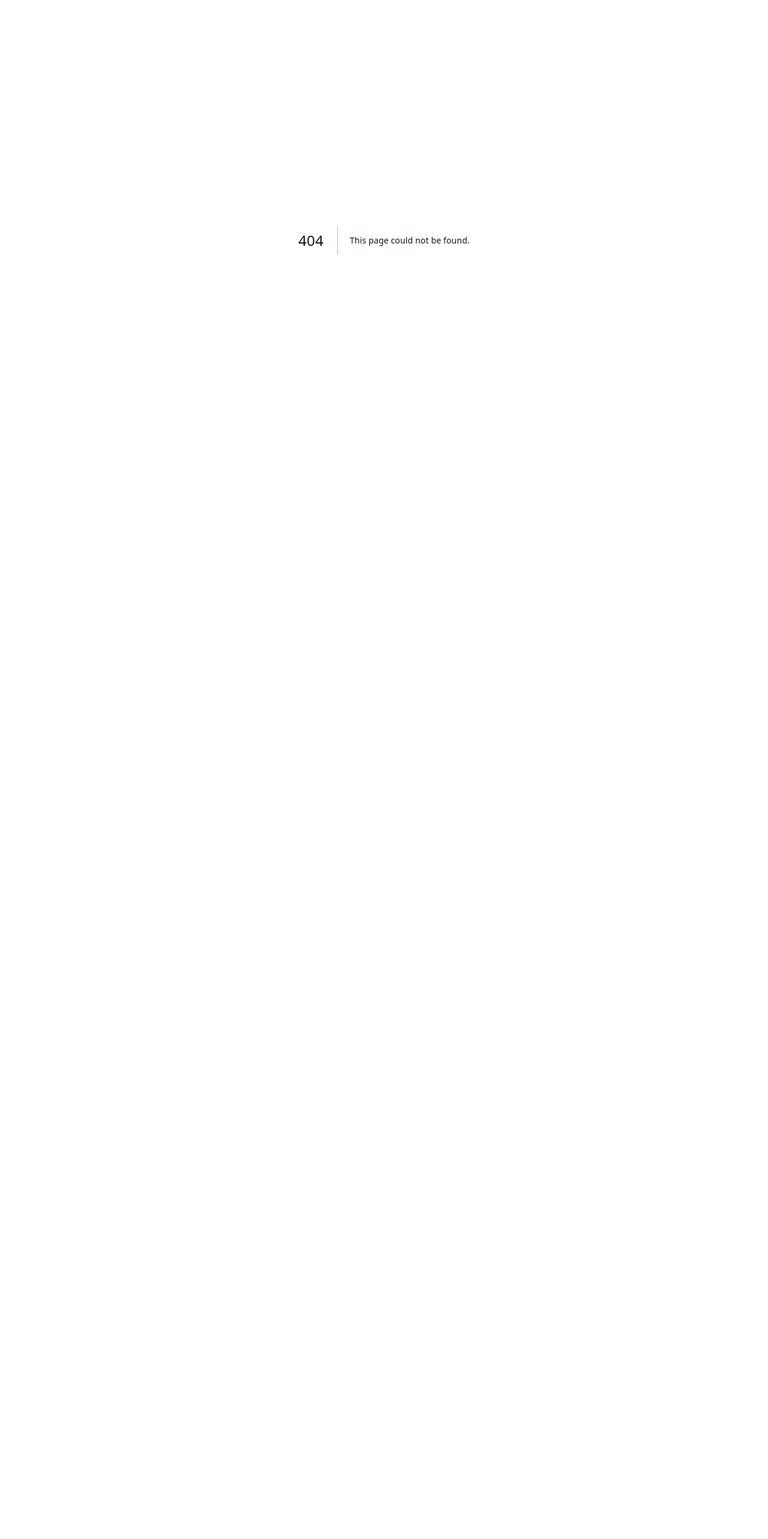
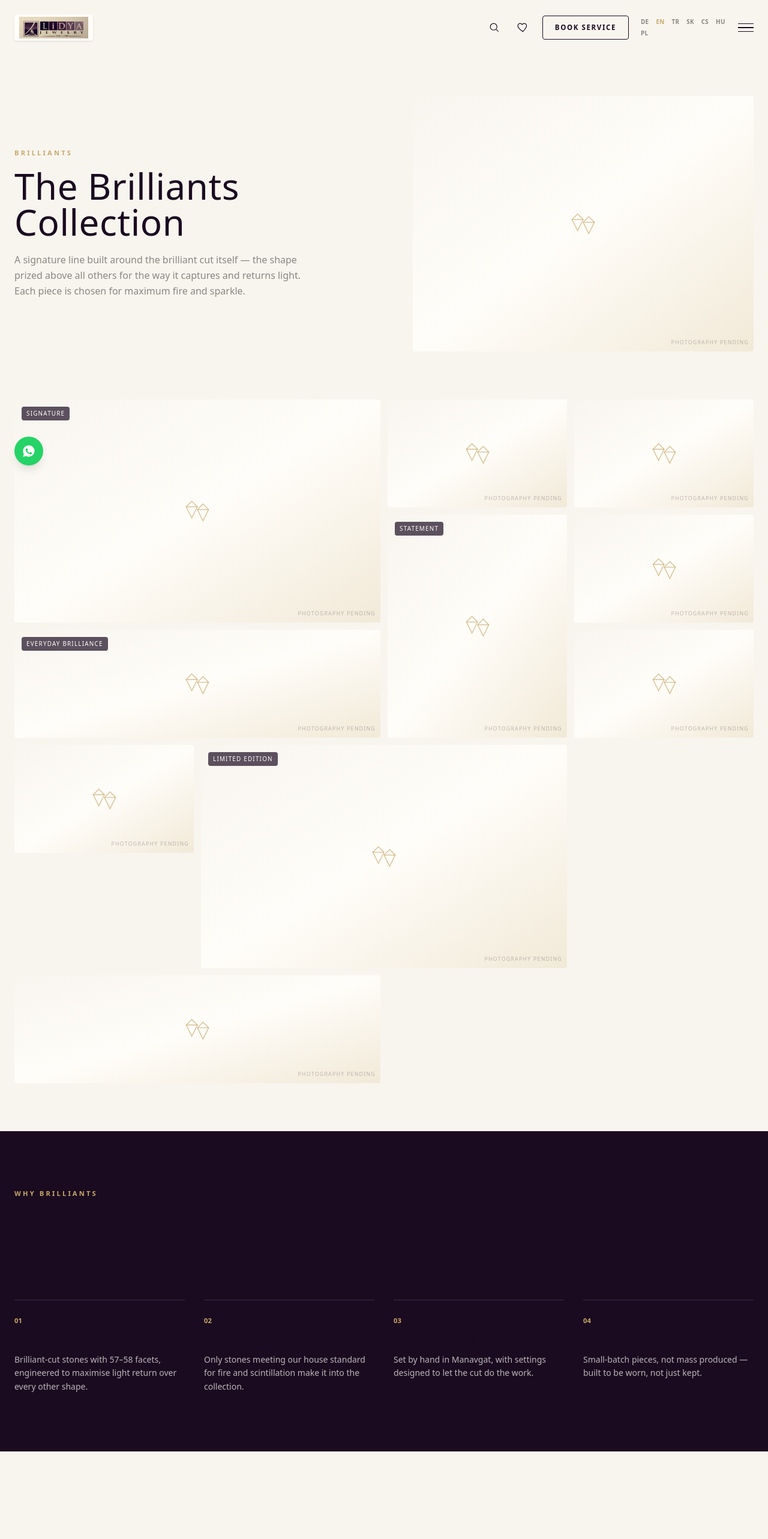
Before and after one commit to IBFDENT/LidyaAlbaresort.com, a Next.js app: page /brilliants in a window 1280 px wide. Before the commit this address had no page. Shown: the top 2566 px of the page at 60% size. Before the commit the page ends 800 px from the top, so only its background shows below. Built offline with nearby package versions, Linux system fonts and the light colour scheme.

Commit message:
Merge Diamonds + Investment Diamonds into one collection, add Brilliants

```diff
--- /dev/null
+++ b/src/app/brilliants/page.tsx
@@ -0,0 +1,83 @@
+import type { Metadata } from "next";
+import Header from "@/components/Header";
+import Footer from "@/components/Footer";
+import FloatingActions from "@/components/FloatingActions";
+import CategoryHero from "@/components/category/CategoryHero";
+import CategoryGallery from "@/components/category/CategoryGallery";
+import CategoryCraft from "@/components/category/CategoryCraft";
+import CategoryCTA from "@/components/category/CategoryCTA";
+import { GemClusterIcon } from "@/components/category/icons";
+
+export const metadata: Metadata = {
+  title: "Brilliants — LIDYA JEWELRY",
+  description:
+    "The Brilliants collection from LIDYA JEWELRY — signature brilliant-cut pieces chosen for maximum fire and sparkle.",
+};
+
+// NOTE for Ferino: hero/craft copy below is a first draft so the page is
+// complete and live — swap in your own positioning once photos arrive.
+export default function BrilliantsPage() {
+  return (
+    <>
+      <Header />
+      <main>
+        <CategoryHero
+          eyebrow="Brilliants"
+          title="The Brilliants Collection"
+          lead="A signature line built around the brilliant cut itself — the shape prized above all others for the way it captures and returns light. Each piece is chosen for maximum fire and sparkle."
+          icon={<GemClusterIcon />}
+        />
+
+        <CategoryGallery
+          icon={<GemClusterIcon />}
+          items={[
+            { caption: "Signature" },
+            {},
+            {},
+            { caption: "Statement" },
+            {},
+            { caption: "Everyday Brilliance" },
+            {},
+            {},
+            { caption: "Limited Edition" },
+            {},
+          ]}
+        />
+
+        <CategoryCraft
+          eyebrow="Why Brilliants"
+          title="What sets this collection apart"
+          points={[
+            {
+              title: "The Cut",
+              description:
+                "Brilliant-cut stones with 57–58 facets, engineered to maximise light return over every other shape.",
+            },
+            {
+              title: "Selection",
+              description:
+                "Only stones meeting our house standard for fire and scintillation make it into the collection.",
+            },
+            {
+              title: "Craftsmanship",
+              description:
+                "Set by hand in Manavgat, with settings designed to let the cut do the work.",
+            },
+            {
+              title: "Rarity",
+              description:
+                "Small-batch pieces, not mass produced — built to be worn, not just kept.",
+            },
+          ]}
+        />
+
+        <CategoryCTA
+          title="Discover the Brilliants collection"
+          sub="Photography for this collection is being prepared. Book a private appointment at one of our boutiques to view current pieces."
+        />
+      </main>
+      <Footer />
+      <FloatingActions />
+    </>
+  );
+}
--- a/src/app/diamonds/page.tsx
+++ b/src/app/diamonds/page.tsx
@@ -11,7 +11,7 @@ import { DiamondIcon } from "@/components/category/icons";
 export const metadata: Metadata = {
   title: "Diamonds — LIDYA JEWELRY",
   description:
-    "Diamond jewellery selected for cut, colour, clarity and carat, certified and set by hand at LIDYA JEWELRY.",
+    "Certified diamond jewellery selected for cut, colour, clarity and carat — set by hand at LIDYA JEWELRY, or held loose as a private, portable store of value.",
 };
 
 export default function DiamondsPage() {
@@ -22,7 +22,7 @@ export default function DiamondsPage() {
         <CategoryHero
           eyebrow="Diamonds"
           title="For Moments of Lasting Value"
-          lead="Formed under pressure over billions of years, a diamond has always stood for what endures. We set ours in designs meant to be worn, loved and passed down."
+          lead="Formed under pressure over billions of years, a diamond has always stood for what endures. Every stone we offer is independently graded by GIA or IGI, then set by hand in designs meant to be worn and passed down — or kept loose, as one of the most private and portable ways to hold value."
           icon={<DiamondIcon />}
         />
 
@@ -70,8 +70,8 @@ export default function DiamondsPage() {
         />
 
         <CategoryCTA
-          title="View our diamonds in person"
-          sub="Photography for this collection is being prepared. Book a private appointment at one of our boutiques to view current pieces."
+          title="Speak with us about diamonds"
+          sub="Photography for this collection is being prepared. Book a private appointment to view current pieces, or to discuss certified loose stones for investment purposes."
         />
       </main>
       <Footer />
--- a/src/app/investment-diamonds/page.tsx
+++ b/src/app/investment-diamonds/page.tsx
@@ -1,81 +1,7 @@
-import type { Metadata } from "next";
-import Header from "@/components/Header";
-import Footer from "@/components/Footer";
-import FloatingActions from "@/components/FloatingActions";
-import CategoryHero from "@/components/category/CategoryHero";
-import CategoryGallery from "@/components/category/CategoryGallery";
-import CategoryCraft from "@/components/category/CategoryCraft";
-import CategoryCTA from "@/components/category/CategoryCTA";
-import { GemClusterIcon } from "@/components/category/icons";
+import { redirect } from "next/navigation";
 
-export const metadata: Metadata = {
-  title: "Investment Diamonds — LIDYA JEWELRY",
-  description:
-    "Certified, loose brilliant-cut diamonds for private, portable, long-term investment — alongside our Investment Gold service at LIDYA JEWELRY.",
-};
-
-export default function InvestmentDiamondsPage() {
-  return (
-    <>
-      <Header />
-      <main>
-        <CategoryHero
-          eyebrow="Investment Diamonds"
-          title="Brilliance as a Store of Value"
-          lead="Beyond jewellery, a certified loose diamond is one of the most private and portable ways to hold value. We source and certify brilliant-cut stones for clients who invest the way they collect — carefully."
-          icon={<GemClusterIcon />}
-        />
-
-        <CategoryGallery
-          icon={<GemClusterIcon />}
-          items={[
-            { caption: "GIA Certified" },
-            {},
-            {},
-            { caption: "Loose Stones" },
-            {},
-            { caption: "Investment Grade" },
-            {},
-            {},
-            { caption: "Portfolio" },
-            {},
-          ]}
-        />
-
-        <CategoryCraft
-          eyebrow="Why Diamonds"
-          title="A complement to Investment Gold, not a replacement"
-          points={[
-            {
-              title: "Certification",
-              description:
-                "Every stone we offer is independently graded by GIA or IGI before it reaches a client.",
-            },
-            {
-              title: "Portability",
-              description:
-                "A significant store of value that fits in a pocket — no other asset compresses so much worth into so little space.",
-            },
-            {
-              title: "Privacy",
-              description:
-                "Ownership that doesn't require registration or public record, held entirely at the owner's discretion.",
-            },
-            {
-              title: "Diversification",
-              description:
-                "A tangible complement to gold and other holdings, with a value history of its own.",
-            },
-          ]}
-        />
-
-        <CategoryCTA
-          title="Speak with us about investment diamonds"
-          sub="Photography for this collection is being prepared. Book a private appointment to discuss current availability and certification."
-        />
-      </main>
-      <Footer />
-      <FloatingActions />
-    </>
-  );
+// "Investment Diamonds" was merged into the main Diamonds collection —
+// this route is kept only so old links / bookmarks don't break.
+export default function InvestmentDiamondsRedirect() {
+  redirect("/diamonds");
 }
--- a/src/components/Footer.tsx
+++ b/src/components/Footer.tsx
@@ -26,19 +26,19 @@ export default function Footer() {
             {dict.footer.nav}
           </h5>
           <div className="mt-4 flex flex-col gap-2 text-sm">
-            <Link href="#collections" className="hover:text-gold">
+            <Link href="/#collections" className="hover:text-gold">
               {dict.nav.collections}
             </Link>
-            <Link href="#services" className="hover:text-gold">
+            <Link href="/#services" className="hover:text-gold">
               {dict.nav.services}
             </Link>
-            <Link href="#catalog" className="hover:text-gold">
+            <Link href="/#catalog" className="hover:text-gold">
               {dict.nav.bespoke}
             </Link>
-            <Link href="#boutiques" className="hover:text-gold">
+            <Link href="/#boutiques" className="hover:text-gold">
               {dict.nav.boutiques}
             </Link>
-            <Link href="#contact" className="hover:text-gold">
+            <Link href="/#contact" className="hover:text-gold">
               {dict.nav.contact}
             </Link>
           </div>
--- a/src/components/category/CategoryCTA.tsx
+++ b/src/components/category/CategoryCTA.tsx
@@ -12,7 +12,7 @@ export default function CategoryCTA({ title, sub }: CategoryCTAProps) {
           <p className="mt-4 max-w-md mx-auto text-grey">{sub}</p>
           <div className="mt-8 flex flex-wrap justify-center gap-4">
             <a
-              href="#contact"
+              href="/#contact"
               className="btn-magnetic inline-flex items-center justify-center rounded-sm bg-gold px-8 py-4 text-[0.78rem] font-semibold uppercase tracking-[0.14em] text-plum-dark hover:bg-gold-light"
             >
               Book a Private Appointment
--- a/src/components/category/CategoryGallery.tsx
+++ b/src/components/category/CategoryGallery.tsx
@@ -31,7 +31,7 @@ const MOSAIC_SPANS = [
 ];
 
 export default function CategoryGallery({ icon, items }: CategoryGalleryProps) {
-  const slots = items ?? Array.from({ length: 10 }, () => ({}));
+  const slots: GalleryItem[] = items ?? Array.from({ length: 10 }, () => ({}));
 
   return (
     <section className="py-20">
--- a/src/lib/i18n.ts
+++ b/src/lib/i18n.ts
@@ -23,7 +23,7 @@ type Dict = {
     bespoke: string;
     services: string;
     investment: string;
-    investmentDiamonds: string;
+    brilliants: string;
     about: string;
     boutiques: string;
     contact: string;
@@ -102,7 +102,7 @@ export const dictionaries: Record<Locale, Dict> = {
       bespoke: "Bespoke",
       services: "Service",
       investment: "Investmentgold",
-      investmentDiamonds: "Investmentdiamanten",
+      brilliants: "Brilliants",
       about: "Über uns",
       boutiques: "Boutiquen",
       contact: "Kontakt",
@@ -179,7 +179,7 @@ export const dictionaries: Record<Locale, Dict> = {
       bespoke: "Bespoke",
       services: "Services",
       investment: "Investment Gold",
-      investmentDiamonds: "Investment Diamonds",
+      brilliants: "Brilliants",
       about: "About",
       boutiques: "Boutiques",
       contact: "Contact",
@@ -256,7 +256,7 @@ export const dictionaries: Record<Locale, Dict> = {
       bespoke: "Özel Tasarım",
       services: "Hizmetler",
       investment: "Yatırım Altını",
-      investmentDiamonds: "Yatırımlık Pırlantalar",
+      brilliants: "Brilliants",
       about: "Hakkımızda",
       boutiques: "Butikler",
       contact: "İletişim",
@@ -333,7 +333,7 @@ export const dictionaries: Record<Locale, Dict> = {
       bespoke: "Zákazková výroba",
       services: "Servis",
       investment: "Investičné zlato",
-      investmentDiamonds: "Investičné diamanty",
+      brilliants: "Brilliants",
       about: "O nás",
       boutiques: "Butiky",
       contact: "Kontakt",
@@ -410,7 +410,7 @@ export const dictionaries: Record<Locale, Dict> = {
       bespoke: "Zakázková výroba",
       services: "Servis",
       investment: "Investiční zlato",
-      investmentDiamonds: "Investiční diamanty",
+      brilliants: "Brilliants",
       about: "O nás",
       boutiques: "Butiky",
       contact: "Kontakt",
@@ -487,7 +487,7 @@ export const dictionaries: Record<Locale, Dict> = {
       bespoke: "Egyedi készítés",
       services: "Szolgáltatások",
       investment: "Befektetési arany",
-      investmentDiamonds: "Befektetési gyémántok",
+      brilliants: "Brilliants",
       about: "Rólunk",
       boutiques: "Butikok",
       contact: "Kapcsolat",
@@ -564,7 +564,7 @@ export const dictionaries: Record<Locale, Dict> = {
       bespoke: "Na zamówienie",
       services: "Serwis",
       investment: "Złoto inwestycyjne",
-      investmentDiamonds: "Diamenty inwestycyjne",
+      brilliants: "Brilliants",
       about: "O nas",
       boutiques: "Butiki",
       contact: "Kontakt",
--- a/src/lib/nav.ts
+++ b/src/lib/nav.ts
@@ -9,7 +9,7 @@ export type NavItem = {
     | "design"
     | "bespoke"
     | "investment"
-    | "investmentDiamonds"
+    | "brilliants"
     | "services"
     | "about"
     | "boutiques"
@@ -17,17 +17,17 @@ export type NavItem = {
 };
 
 export const NAV_ITEMS: NavItem[] = [
-  { href: "#home", labelKey: "home" },
-  { href: "#collections", labelKey: "collections" },
+  { href: "/#home", labelKey: "home" },
+  { href: "/#collections", labelKey: "collections" },
   { href: "/pearls", labelKey: "pearls" },
   { href: "/wedding-rings", labelKey: "wedding" },
   { href: "/diamonds", labelKey: "diamonds" },
-  { href: "#catalog", labelKey: "design" },
-  { href: "#catalog", labelKey: "bespoke" },
-  { href: "#investment", labelKey: "investment" },
-  { href: "/investment-diamonds", labelKey: "investmentDiamonds" },
-  { href: "#services", labelKey: "services" },
-  { href: "#about", labelKey: "about" },
-  { href: "#boutiques", labelKey: "boutiques" },
-  { href: "#contact", labelKey: "contact" },
+  { href: "/#catalog", labelKey: "design" },
+  { href: "/#catalog", labelKey: "bespoke" },
+  { href: "/#investment", labelKey: "investment" },
+  { href: "/brilliants", labelKey: "brilliants" },
+  { href: "/#services", labelKey: "services" },
+  { href: "/#about", labelKey: "about" },
+  { href: "/#boutiques", labelKey: "boutiques" },
+  { href: "/#contact", labelKey: "contact" },
 ];
```
